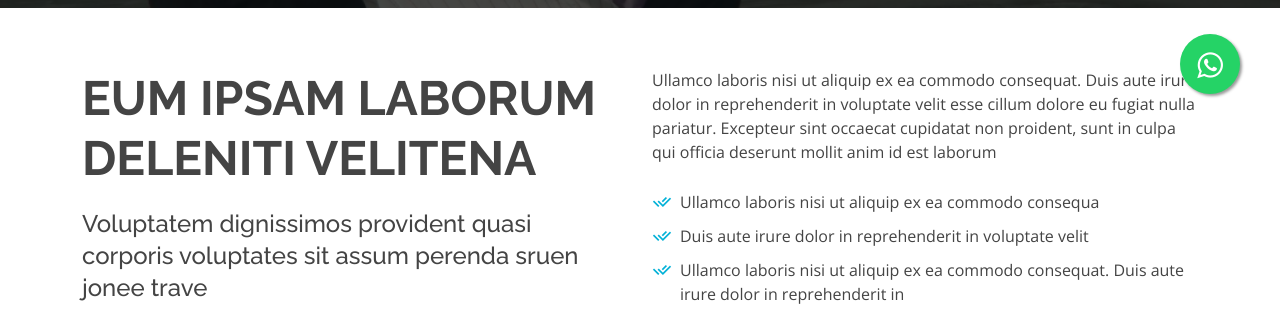
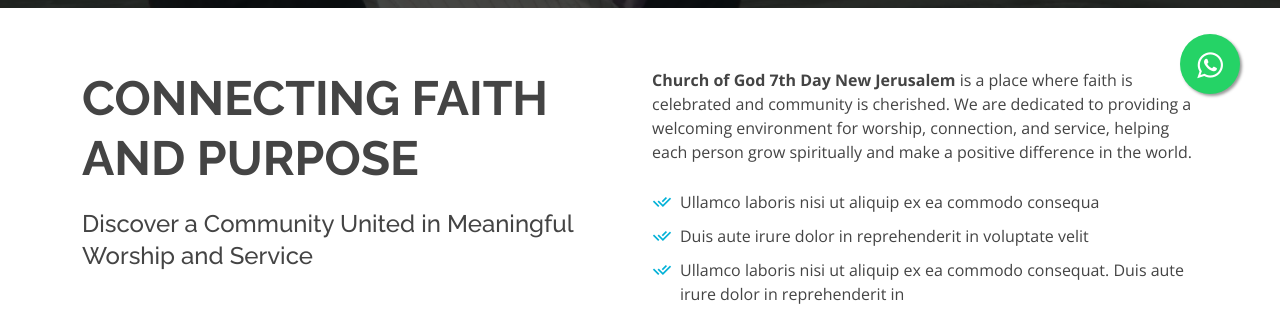
Before and after one commit to Godly-Workspace/Church-of-God-7th-Day-New-Jerusalem, a plain HTML site: page index.html in a window 1280 px wide. Shown: the part 666-985 px from the top of the page. Drawn offline with nearby package versions, Linux system fonts and the light colour scheme.

```diff
--- a/index.html
+++ b/index.html
@@ -140,7 +140,7 @@
             <div class="carousel-container">
               <div class="carousel-content">
                 <h2 class="animate__animated animate__fadeInDown">Experience the Presence of God</h2>
-                <p class="animate__animated animate__adeInUp">Feel the presence of God in a community where worship uplifts and faith brings us together. the divine presence in a community where worship and unity in faith create a profound spiritual connection.</p>
+                <p class="animate__animated animate__adeInUp">Feel the presence of God in a community where worship uplifts and faith brings us together.</p>
                 <a href="#about" class="btn-get-started scrollto animate__animated animate__fadeInUp">Read More</a>
               </div>
             </div>
@@ -168,14 +168,13 @@
 
         <div class="row content">
           <div class="col-lg-6">
-            <h2>Eum ipsam laborum deleniti velitena</h2>
-            <h3>Voluptatem dignissimos provident quasi corporis voluptates sit assum perenda sruen jonee trave</h3>
+            <h2>Connecting Faith and Purpose</h2>
+            <h3>Discover a Community United in Meaningful Worship and Service</h3>
           </div>
           <div class="col-lg-6 pt-4 pt-lg-0">
             <p>
-              Ullamco laboris nisi ut aliquip ex ea commodo consequat. Duis aute irure dolor in reprehenderit in voluptate
-              velit esse cillum dolore eu fugiat nulla pariatur. Excepteur sint occaecat cupidatat non proident, sunt in
-              culpa qui officia deserunt mollit anim id est laborum
+               <b>Church of God 7th Day New Jerusalem</b> is a place where faith is celebrated and community is cherished. We are dedicated to providing a welcoming environment for worship, connection, and service, helping
+              each person grow spiritually and make a positive difference in the world.
             </p>
             <ul>
               <li><i class="ri-check-double-line"></i> Ullamco laboris nisi ut aliquip ex ea commodo consequa</li>
```
